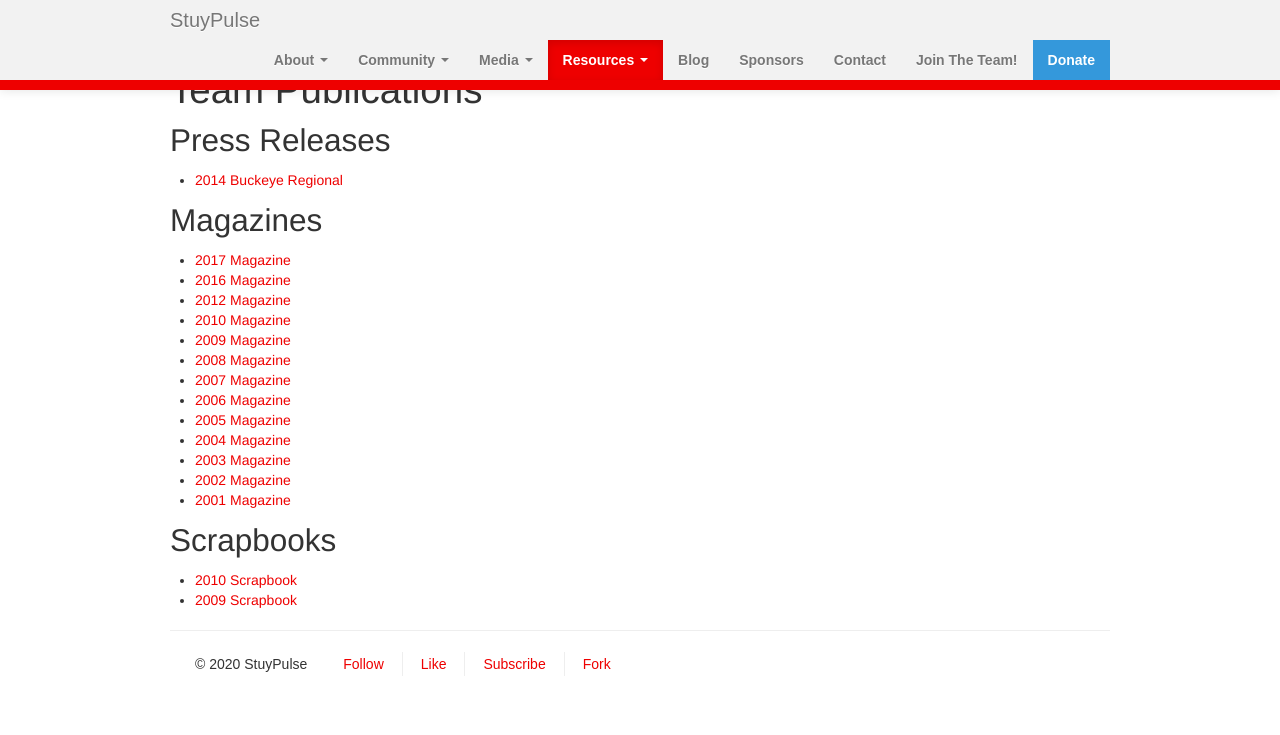
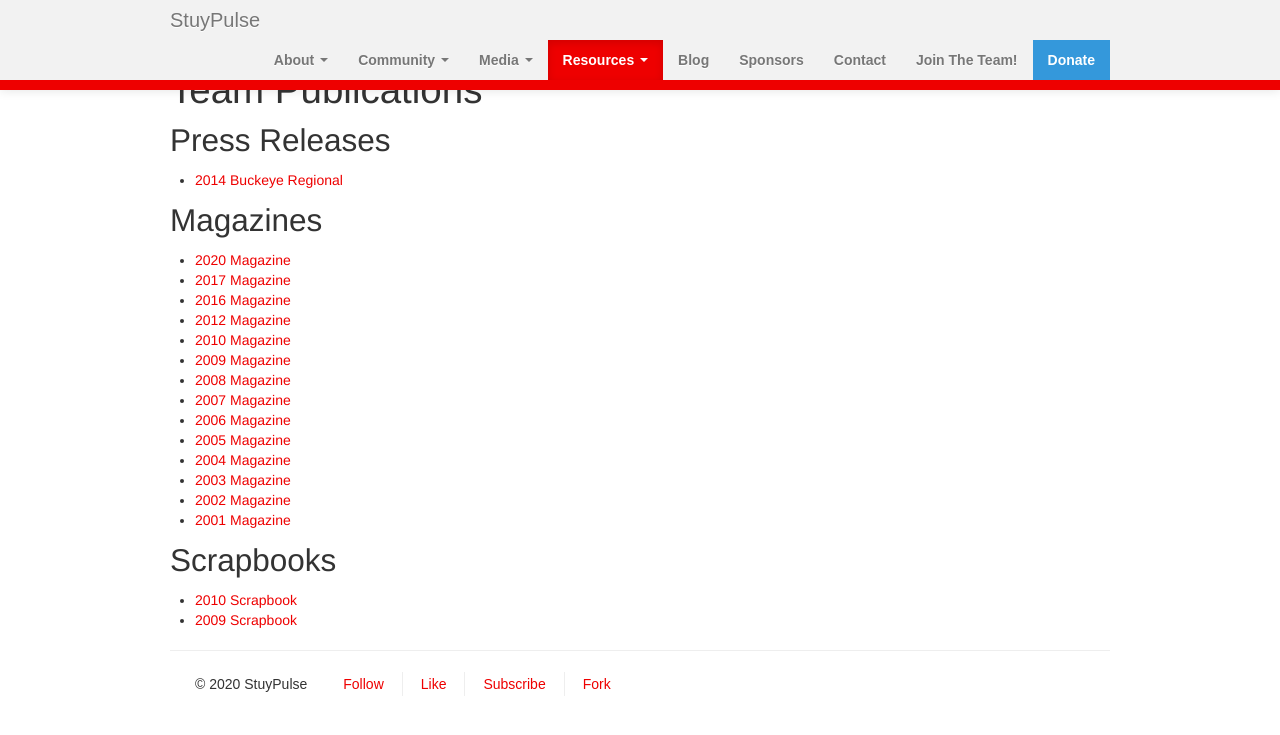
Before and after one commit to StuyPulse/team694.github.io, a Jekyll site: the page built from resources/publications/index.md, in a window 1280 px wide. Shown: the top 735 px of the page. Built offline with Jekyll 4.4.1, drawn with Linux system fonts in a browser that asks for light colours; nearby versions of some CDN libraries.

Commit message:
Add 2020 magainze to team publications

```diff
--- a/resources/publications/index.md
+++ b/resources/publications/index.md
@@ -7,6 +7,7 @@ title: Team Publications
 - [2014 Buckeye Regional](/downloads/teamdocs/pressreleases/OhioBuckeyeRegionalPressRelease.pdf)
 
 ## Magazines
+- [2020 Magazine](/downloads/teamdocs/magazines/2017Magazine.pdf)
 - [2017 Magazine](/downloads/teamdocs/magazines/2017Magazine.pdf)
 - [2016 Magazine](/downloads/teamdocs/magazines/2016Magazine.pdf)
 - [2012 Magazine](/downloads/teamdocs/magazines/2012Magazine.pdf)
```
